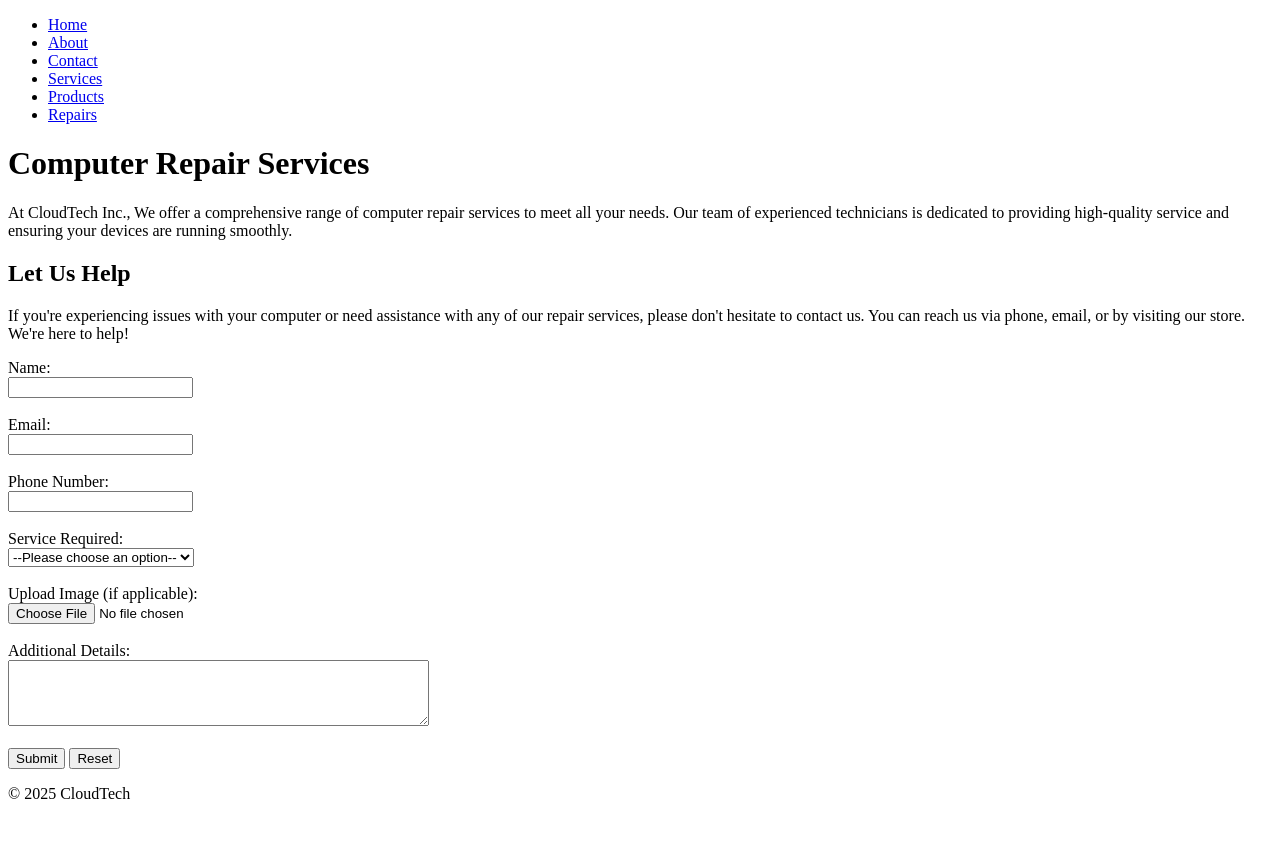
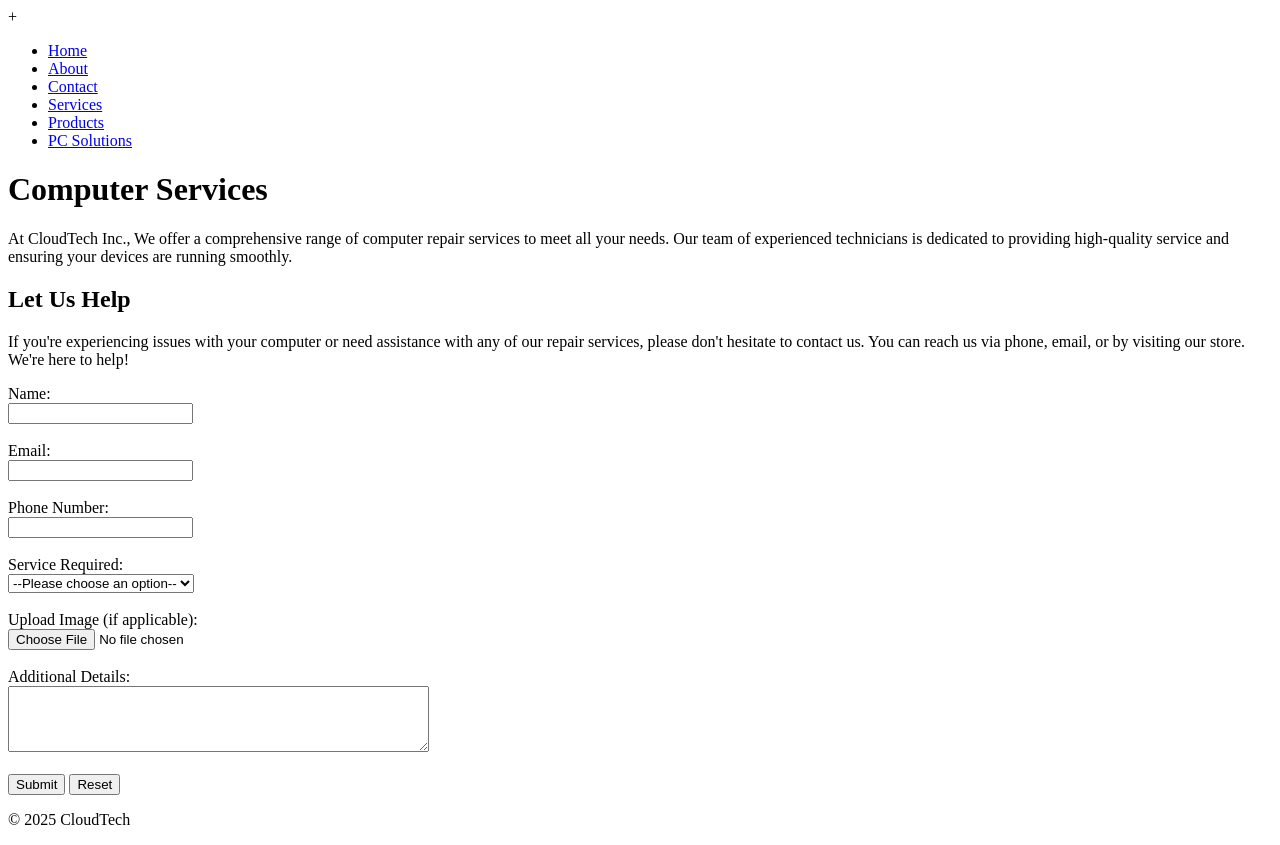
Before and after one commit to uChusta/St10346195_WEDEE5020_Part1, a plain HTML site: page Repairs.html in a window 1280 px wide. Before the commit the page ends 819 px from the top, so only its background shows below. Drawn offline with Linux system fonts and the light colour scheme.

Commit message:
more minor changes

```diff
--- a/Repairs.html
+++ b/Repairs.html
@@ -7,6 +7,7 @@
 </head>
 <body>
     <header>
++        <!--Navigtion-->
         <nav>
             <ul>
                 <li><a href="Index.html">Home</a></li>
@@ -14,12 +15,14 @@
                 <li><a href="Contact.html">Contact</a></li>
                 <li><a href="Services.html">Services</a></li>
                 <li><a href="Products.html">Products</a></li>
-                <li><a href="Repairs.html">Repairs</a></li>
+                <li><a href="Repairs.html">PC Solutions</a></li>
             </ul>
 
     </header>
+                            <!---services form for customers who who need our skills--->
+
     <main>
-        <h1>Computer Repair Services</h1>
+        <h1>Computer Services</h1>
         <p> At CloudTech Inc., We offer a comprehensive range of computer repair services to meet all your needs.
             Our team of experienced technicians is dedicated to providing high-quality service and ensuring your devices are running smoothly.</p>
 
```
Also changed, not shown: About.html (+4 -1 lines), Contact.html (+3 -1 lines), Index.html (+7 -1 lines), Products.html (+5 -2 lines), Services.html (+7 -3 lines).
